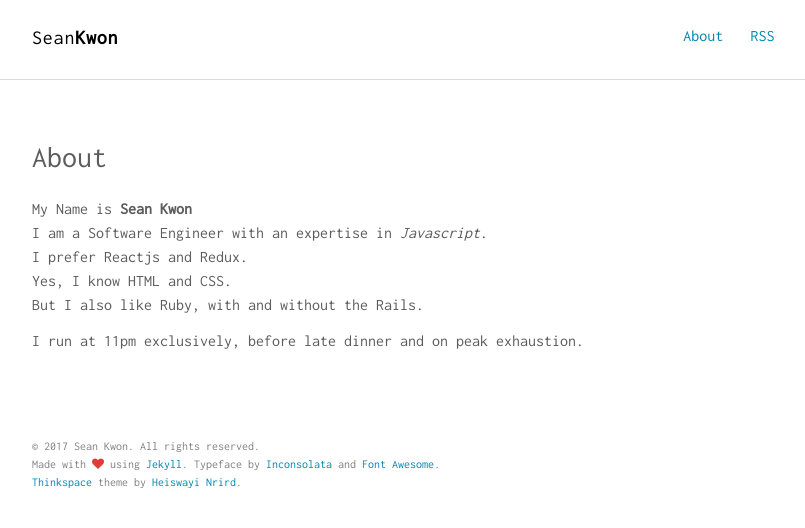
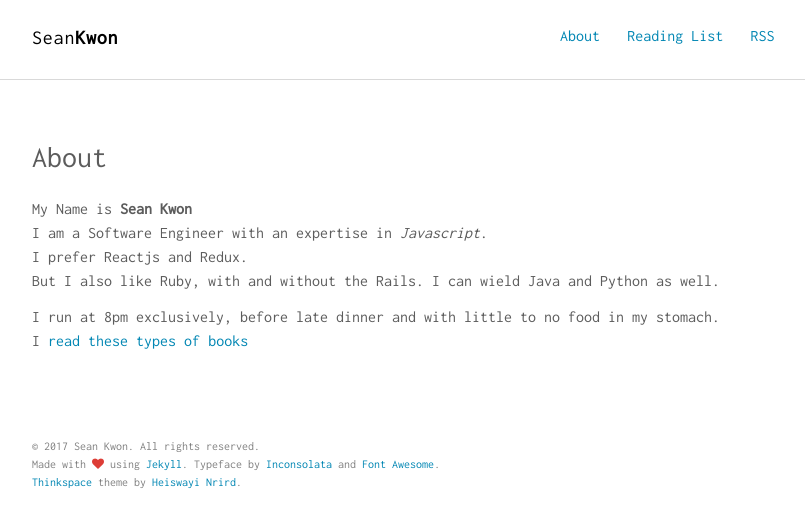
Before and after one commit to seankwon/personalWebsite, a Jekyll site: the page built from about.md, in a window 1280 px wide. Shown: the top 528 px of the page, without its empty margins (232-1037 px from the left). Built offline with Jekyll 4.4.1, drawn with Linux system fonts in a browser that asks for light colours.

Commit message:
adding reading list tab

```diff
--- a/_config.yml
+++ b/_config.yml
@@ -53,6 +53,8 @@ gems:
 navbar:
   - slug : about
     title: About
+  - slug : reading-list
+    title: reading-list
   - slug : blog
     title: Blog
 
--- a/_includes/nav.html
+++ b/_includes/nav.html
@@ -4,6 +4,7 @@
     <h1 class="logo"><a href="{{ '/' | prepend: site.baseurl }}">{{ site.title }}<span>{{ site.title2 }}</span></a></h1>
     <ul class="navbar">
       <li><a href="{{ '/about' | prepend: site.baseurl }}">About</a></li>
+      <li><a href="{{ '/reading-list' | prepend: site.baseurl }}">Reading List</a></li>
       <li><a href="{{ "/feed.xml" | prepend: site.baseurl }}" target="_blank">RSS</a></li>
     </ul>
   </div>
--- a/about.md
+++ b/about.md
@@ -7,7 +7,14 @@ permalink: /about/
 My Name is **Sean Kwon**
 I am a Software Engineer with an expertise in *Javascript*.
 I prefer Reactjs and Redux.
-Yes, I know HTML and CSS.
-But I also like Ruby, with and without the Rails.
+But I also like Ruby, with and without the Rails. I can wield Java and
+Python as well.
 
-I run at 11pm exclusively, before late dinner and on peak exhaustion.
+I run at 8pm exclusively, before late dinner and with little to no food
+in my stomach.
+I
+[read](https://www.amazon.com/Giovannis-Room-James-Baldwin/dp/0345806565/ref=sr_1_1?s=books&ie=UTF8&qid=1489272619&sr=1-1&keywords=giovanni%27s+room)
+[these](https://www.amazon.com/My-Bright-Abyss-Meditation-Believer/dp/0374534373/ref=sr_1_1?s=books&ie=UTF8&qid=1489272594&sr=1-1&keywords=my+bright+abyss)
+[types](https://www.amazon.com/s/ref=nb_sb_ss_i_1_13?url=search-alias%3Dstripbooks&field-keywords=works+of+love+kierkegaard&sprefix=works+of+love%2Cstripbooks%2C207&crid=1FSUYDKYRROQ5)
+[of](https://www.amazon.com/Holy-Bible-Containing-Testaments-Version/dp/0840713703)
+[books](https://www.amazon.com/Runaway-Alice-Munro/dp/1400077915/ref=s9_psimh_gw_g14_i4_r?_encoding=UTF8&fpl=fresh&pf_rd_m=ATVPDKIKX0DER&pf_rd_s=&pf_rd_r=SNEN90P0CWWKX2DR7AXK&pf_rd_t=36701&pf_rd_p=1cded295-23b4-40b1-8da6-7c1c9eb81d33&pf_rd_i=desktop)
```
Also changed, not shown: reading-list.md (added, +26 -0 lines), 1 other file.
